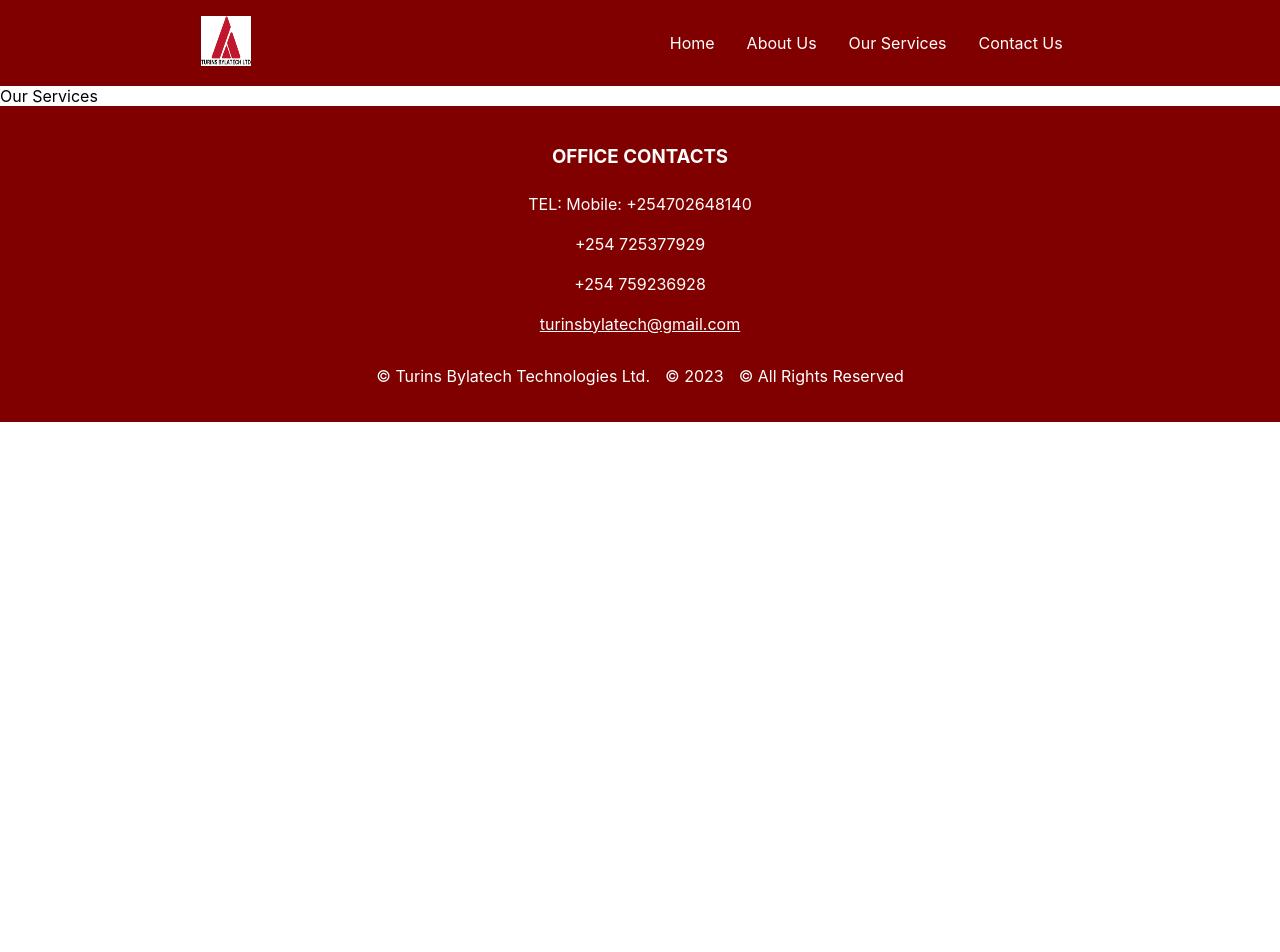
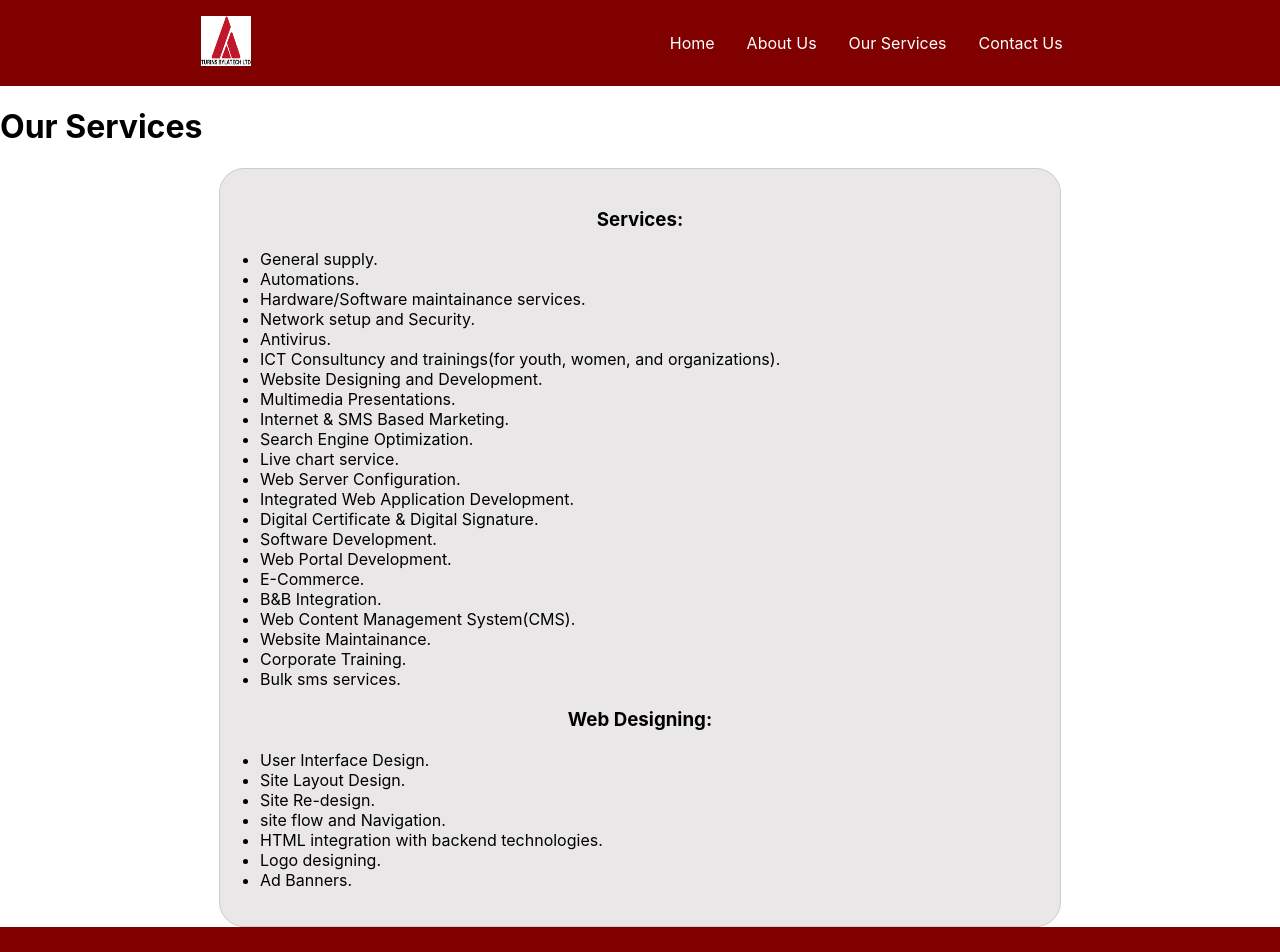
Before and after one commit to gorety86/turins, a React (Create React App) app: page /our-services in a window 1280 px wide. Shown: the top 952 px of the page. Before the commit the page ends 800 px from the top, so only its background shows below. Built offline with nearby package versions, Linux system fonts and the light colour scheme.

Commit message:
our services

```diff
--- a/src/Pages/AboutUs.jsx
+++ b/src/Pages/AboutUs.jsx
@@ -17,7 +17,7 @@ const AboutUs = () => {
           <p>not only fulfill their needs today but offer them a competitive advantage tomorrow. <p/>
           <p>We started with the aim of providing a world-class service at an affordable price without</p>
           <p> compromising strength and reliability. We are now recognized as one of the leading general supply,</p>
-          <p>hardware maintenance, Web, SMS & Application solution providers in the industry.</p>
+          <p>hardware/software maintenance, Web, SMS & Application solution providers in the industry.</p>
         </p>
         </p>
         <p>
--- a/src/Pages/OurServices.jsx
+++ b/src/Pages/OurServices.jsx
@@ -1,9 +1,59 @@
-import React from 'react'
+import React from 'react';
 
-const OurServices = () => {
-  return (
-    <div>Our Services</div>
-  )
-}
+// const Card = ({ title, content }) => (
+//   <div className="card">
+//     <h2>{title}</h2>
+//     <p>{content}</p>
+//   </div>
+// );
+const OurServices = () => (
+  <div className="app">
+    <h1>Our Services</h1>
+    <div className="card-container">
+  <h3 class="card-title">
+    Services:
+  </h3>
+  <ul class="card-list">
+    <li>General supply.</li>
+    <li>Automations.</li>
+    <li>Hardware/Software maintainance services.</li>
+    <li>Network setup and Security.</li>
+    <li>Antivirus.</li>
+    <li>ICT Consultuncy and trainings(for youth, women, and organizations).</li>
+    <li>Website Designing and Development.</li>
+    <li>Multimedia Presentations.</li>
+    <li>Internet & SMS Based Marketing.</li>
+    <li>Search Engine Optimization.</li>
+    <li>Live chart service.</li>
+    <li>Web Server Configuration.</li>
+    <li>Integrated Web Application Development.</li>
+    <li>Digital Certificate & Digital Signature.</li>
+    <li>Software Development.</li>
+    <li>Web Portal Development.</li>
+    <li>E-Commerce.</li>
+    <li>B&B Integration.</li>
+    <li>Web Content Management System(CMS).</li>
+    <li>Website Maintainance.</li>
+    <li>Corporate Training.</li>
+    <li>Bulk sms services.</li>
+  </ul>
+  <h3 class="card-title">
+    Web Designing:
+  </h3>
+  <ul class="card-list">
+    <li>User Interface Design.</li>
+    <li>Site Layout Design.</li>
+    <li>Site Re-design.</li>
+    <li>site flow and Navigation.</li>
+    <li>HTML integration with backend technologies.</li>
+    <li>Logo designing.</li>
+    <li>Ad Banners.</li>
+  </ul>
+</div>
 
-export default OurServices
+</div>
+
+
+);
+
+export default OurServices;
```
Also changed, not shown: src/Pages/Home.jsx (+0 -90 lines).
